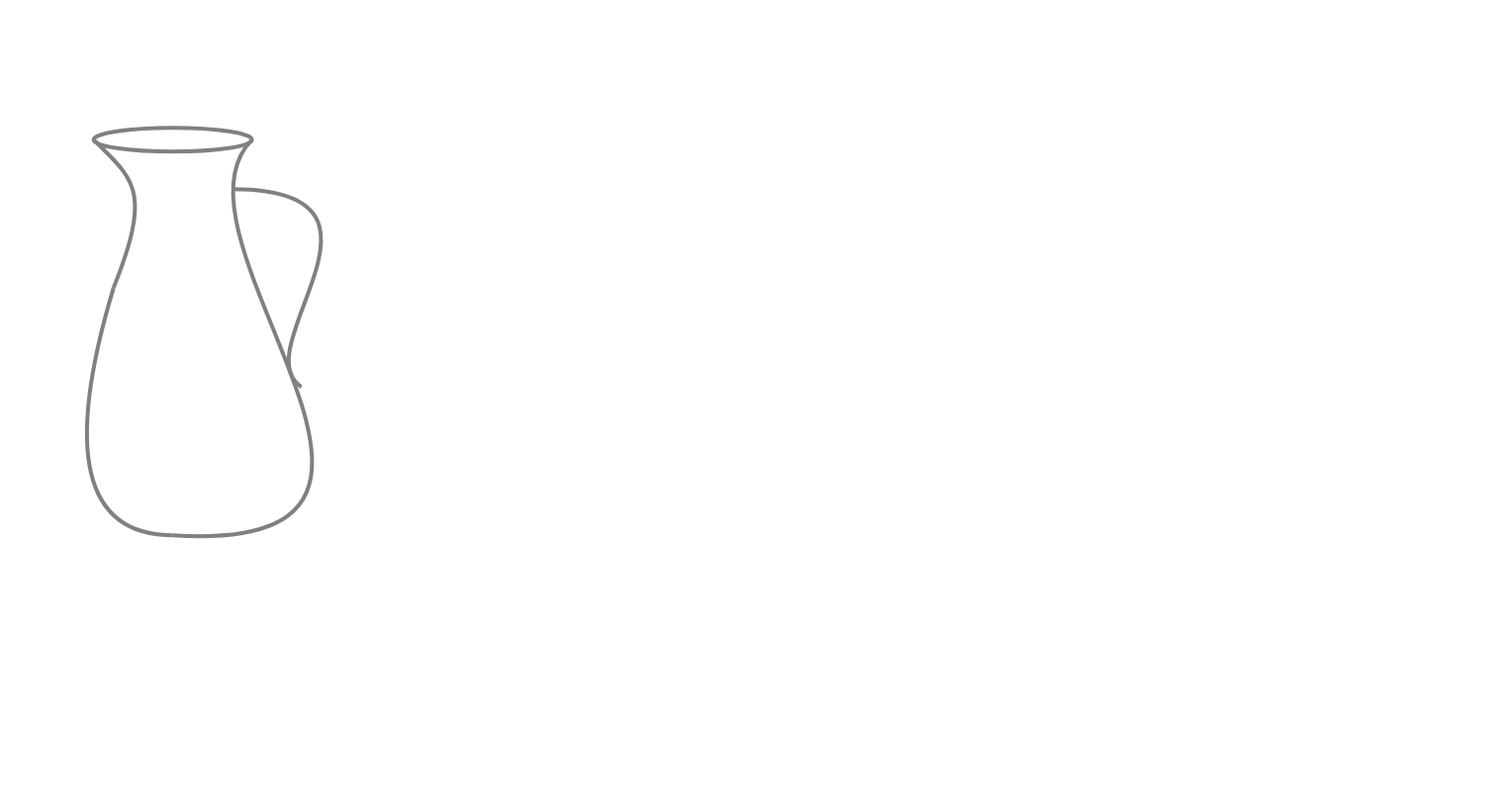
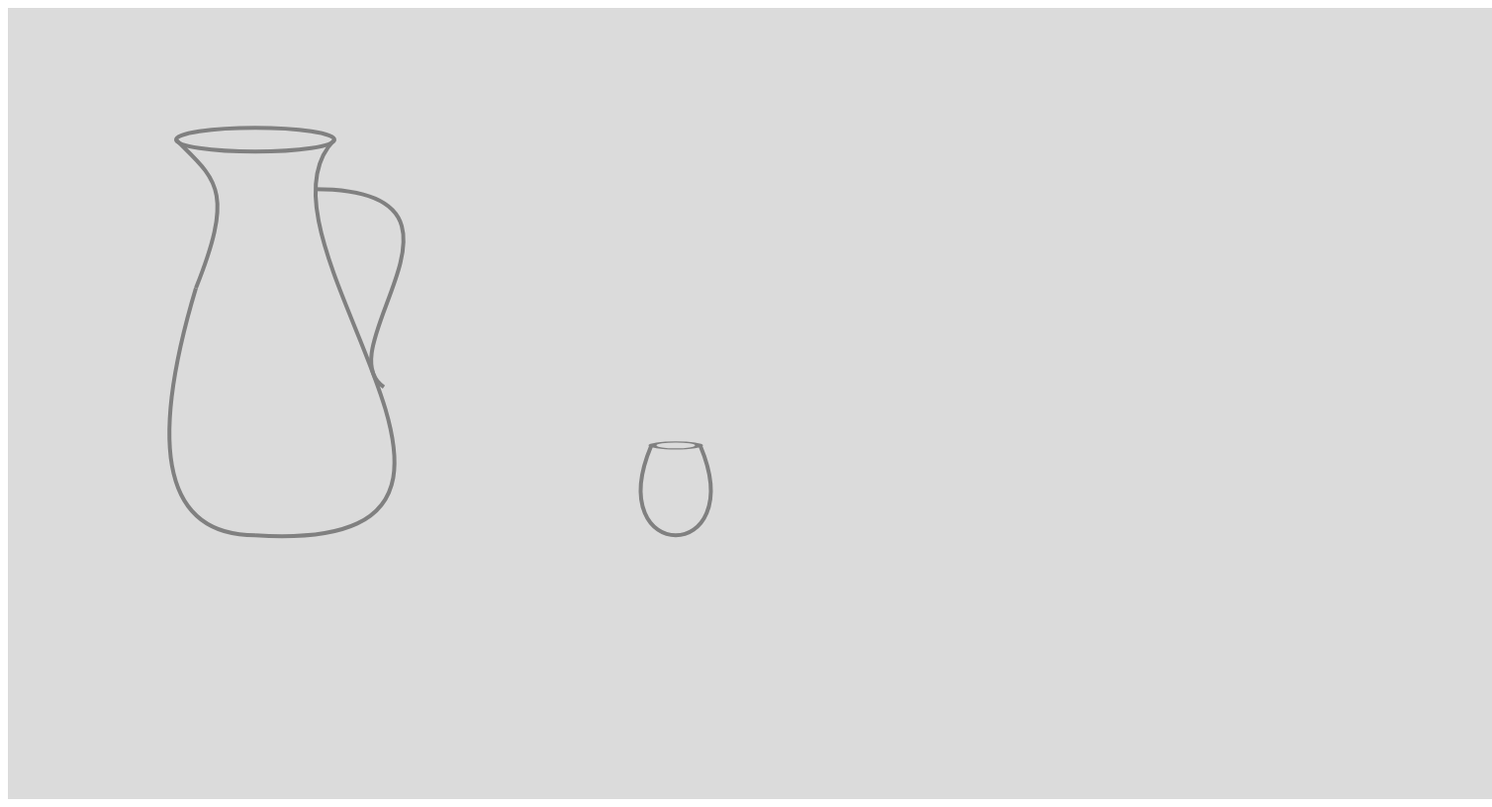
Before and after one commit to Aurix16/weekathons, a plain HTML site: page Koolaid_Jar/index.html in a window 1280 px wide. Shown: the whole page at 99% size, 1508 px wide, since content can reach past the window. Drawn offline with Linux system fonts and the light colour scheme.

Commit message:
Out of limbo: Koolaid jar cotinues, created a cup

```diff
--- a/Koolaid_Jar/index.html
+++ b/Koolaid_Jar/index.html
@@ -9,7 +9,7 @@
 </head>
 <body>
 
- <canvas id="canvas" width="1000px" height="800px"></canvas>
+ <canvas id="canvas" width="1500px" height="800px" style="background-color:rgb(219, 219, 219)"></canvas>
 
 <!--Scripts-->
     <script src="script.js"></script>
--- a/Koolaid_Jar/script.js
+++ b/Koolaid_Jar/script.js
@@ -17,7 +17,7 @@ if (canvas && canvas.getContext) {
     context.translate(translateWidth, translateHeight); //This ses where the oval should show on the page
     context.scale(2,0.3); //Sets the shape  by adjusting the x and y axis
     context.beginPath();
-    context.arc(canvasX, canvasY, radius, 0, Math.PI*2, false);
+    context.arc(canvasX, canvasY, radius, 0, Math.PI*2, false); //arc(x, y, radius, startAngle, endAngle, anticlockwise)
     context.restore();// Restores saved canvas state
     // context.fillStyle = '#cccccc'; //Color of oval
     // context.fill();
@@ -62,6 +62,25 @@ if (canvas && canvas.getContext) {
     context.restore();
 
 // Cups
+    //Rim of cup 1
+    context.save();
+    context.translate(translateWidth, translateHeight);
+    context.scale(2,0.3);
+    context.beginPath();
+    context.arc(212.5, 1030, 11.8, 0, Math.PI*2, false);
+    context.stroke();
+    context.restore();
+
+    //Body of cup 1
+    context.save();
+    context.translate(translateWidth, translateHeight);
+    context.beginPath();
+    context.moveTo(400, 310);
+    context.bezierCurveTo(350,430, 500,430, 450,310); //bezierCurveTo(cp1x, cp1y, cp2x, cp2y, x, y)
+    context.stroke();
+    context.restore();
+
+
 
 
 }
```
